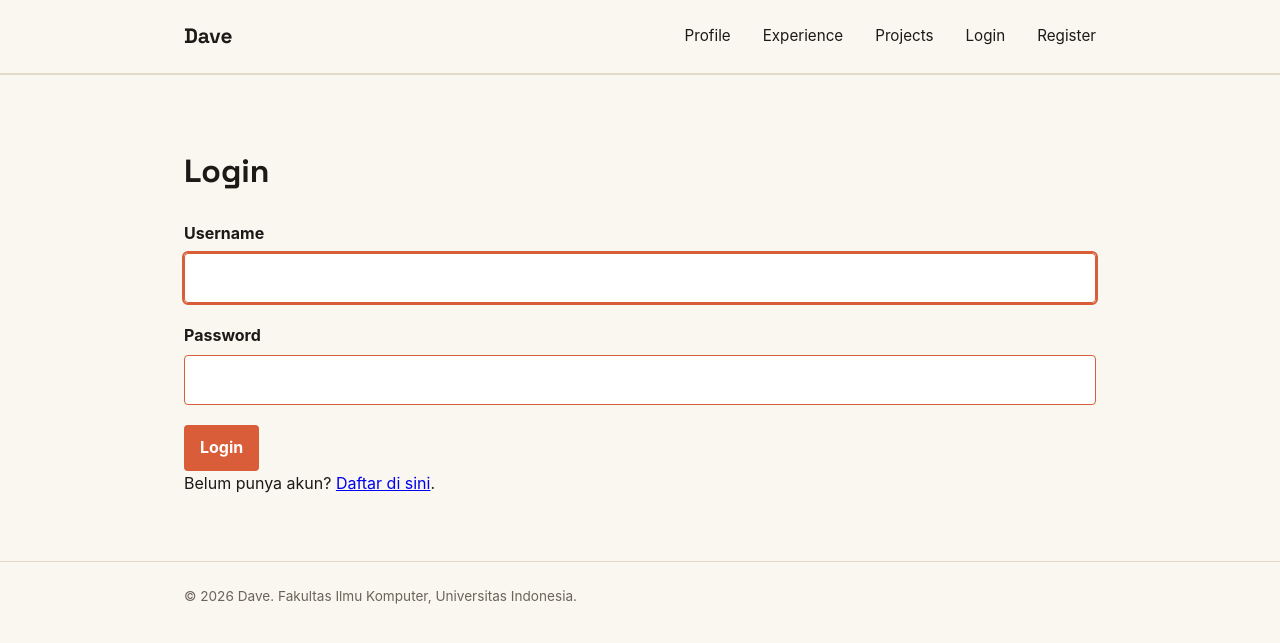
After one commit to OkehBero/myportofolio, a Django app: page /login/ in a window 1280 px wide. The commit adds this page. Shown: the top 643 px of the page. Run offline with Django 5.2, Linux system fonts and the light colour scheme.

Commit message:
Tutorial 4

```diff
--- a/main/urls.py
+++ b/main/urls.py
@@ -10,6 +10,12 @@ from main.views import (
     create_project,
     delete_project,
     get_projects_json,
+    toggle_star,
+
+    ### ====== Tutorial 4 ====== ###
+    register,
+    login_user,
+    logout_user,
 )
 
 app_name = "main"
@@ -29,4 +35,16 @@ urlpatterns = [
     path("projects/add/", create_project, name="create_project"),
     path("projects/<uuid:project_id>/delete/", delete_project, name="delete_project"),
     path("api/projects/", get_projects_json, name="get_projects_json"),
+
+    ### ====== Tutorial 4 ====== ###
+    ### Logout dan Login
+    path("register/", register, name="register"),
+    path("login/", login_user, name="login"),
+    path("logout/", logout_user, name="logout"),
+
+    path(
+        "projects/<uuid:project_id>/star/",
+        toggle_star,
+        name="toggle_star",
+    ),
 ]
--- a/main/views.py
+++ b/main/views.py
@@ -1,11 +1,19 @@
 from django.shortcuts import get_object_or_404, redirect, render
 from main.models import Experience, Project
 from django.contrib import messages
+from django.contrib.auth import login, logout
+from django.contrib.auth.decorators import login_required
+from django.contrib.auth.forms import AuthenticationForm, UserCreationForm
 from django.core import serializers
+from django.core.exceptions import PermissionDenied
 from django.http import HttpResponse
 from main.forms import ProjectForm, ExperienceForm
 
+### ====== Tutorial 4 ====== ###
+import datetime
+
 def show_main(request):
+    last_login = request.COOKIES.get('last_login', 'Belum ada sesi login / Cookie tidak ditemukan')
     context = {
         "name": "Dave",
         "npm": "2506656601",
@@ -14,6 +22,7 @@ def show_main(request):
             "Mahasiswa Ilmu Komputer Universitas Indonesia yang tertarik "
             "pada pengembangan kecerdasan artifisial dan keamanan siber."
         ),
+        "last_login" : last_login,
     }
     return render(request, "index.html", context)
 
@@ -84,7 +93,9 @@ def get_projects_json(request):
     projects = Project.objects.all()
     if title_query:
         projects = projects.filter(title__icontains=title_query)
-    projects_json = serializers.serialize("json", projects)
+    projects_json = serializers.serialize(
+    "json", projects, use_natural_foreign_keys=True  # Tambahkan argumen ini
+    )
     return HttpResponse(projects_json, content_type="application/json")
 
 def show_projects(request):
@@ -101,7 +112,11 @@ def show_projects(request):
     }
     return render(request, "project.html", context)
 
+@login_required(login_url="/login/")
 def create_project(request):
+    if not request.user.is_superuser:
+        raise PermissionDenied
+
     """Menambahkan proyek baru menggunakan ProjectForm."""
     form = ProjectForm(request.POST or None)
     if request.method == "POST" and form.is_valid():
@@ -114,10 +129,66 @@ def create_project(request):
     }
     return render(request, "projects_form.html", context)
 
+@login_required(login_url="/login/")
 def delete_project(request, project_id):
+    if not request.user.is_superuser:
+        raise PermissionDenied
+
     """Menghapus proyek berdasarkan ID."""
     project = get_object_or_404(Project, pk=project_id)
     if request.method == "POST":
         project.delete()
         messages.success(request, "Project berhasil dihapus!")
     return redirect("main:show_projects")
+
+### ====== TUTORIAL 4 ====== ###
+def register(request):
+    form = UserCreationForm(request.POST or None)
+
+    if request.method == "POST" and form.is_valid():
+        form.save()
+        messages.success(request, "Akun berhasil dibuat. Silakan login.")
+        return redirect("main:login")
+
+    context = {
+        "name" : "Dave",
+        "form" : form,
+    }
+    return render(request, "register.html", context)
+
+def login_user(request):
+    form = AuthenticationForm(request, data=request.POST or None)
+
+    if request.method == "POST" and form.is_valid():
+        user = form.get_user()
+        login(request, user)
+        response = redirect("main:show_main")
+        response.set_cookie('last_login', datetime.datetime.now().strftime('%Y-%m-%d %H:%M:%S'))
+        return response
+
+    context = {
+        "name" : "Dave",
+        "form" : form,
+    }
+    return render(request, "login.html", context)
+
+def logout_user(request):
+    logout(request)
+    response = redirect("main:show_main")
+    response.delete_cookie('last_login')
+    return response
+
+# Tanpa cek is_superuser: semua akun yang sudah login boleh memberi star
+@login_required(login_url="/login/")
+def toggle_star(request, project_id):
+    project = get_object_or_404(Project, pk=project_id)
+
+    if request.method == "POST":
+        # Kalau akun ini sudah pernah memberi star, batalkan star-nya.
+        # Kalau belum, tambahkan star.
+        if request.user in project.starred_by.all():
+            project.starred_by.remove(request.user)
+        else:
+            project.starred_by.add(request.user)
+
+    return redirect("main:show_projects")
--- a/portofolio/settings.py
+++ b/portofolio/settings.py
@@ -63,6 +63,7 @@ TEMPLATES = [
         'APP_DIRS': True,
         'OPTIONS': {
             'context_processors': [
+                "django.template.context_processors.debug",
                 'django.template.context_processors.request',
                 'django.contrib.auth.context_processors.auth',
                 'django.contrib.messages.context_processors.messages',
--- a/static/css/style.css
+++ b/static/css/style.css
@@ -361,3 +361,27 @@ h1, .brand {
   outline: 2px solid var(--accent);
   border-color: var(--accent);
 }
+
+/*### ====== Tutorial 4 ====== ###*/
+
+.star-form {
+    display: inline;
+}
+
+.button-star {
+    display: inline-flex;
+    align-items: center;
+    gap: 0.4rem;
+    background: var(--ink);
+}
+
+.button-star.is-starred {
+    background: var(--accent);
+}
+
+.star-count {
+    padding: 0.05rem 0.4rem;
+    border-radius: 999px;
+    background: rgba(255, 255, 255, 0.25);
+    font-size: 0.8rem;
+}
--- a/templates/base.html
+++ b/templates/base.html
@@ -19,8 +19,15 @@
             <nav>
                 <a href="{% url 'main:show_main' %}">Profile</a>
                 <a href="{% url 'main:show_experience' %}">Experience</a>
-                <!-- Sesuaikan show_project / show_projects dengan name di main/urls.py kamu -->
                 <a href="{% url 'main:show_projects' %}">Projects</a>
+
+                {% if user.is_authenticated %}
+                    <span class="nav-user">{{ user.username }}</span>
+                    <a href="{% url 'main:logout' %}">Logout</a>
+                {% else %}
+                    <a href="{% url 'main:login' %}">Login</a>
+                    <a href ="{% url 'main:register' %}">Register</a>
+                {% endif %}
             </nav>
         </div>
     </header>
--- a/templates/index.html
+++ b/templates/index.html
@@ -28,6 +28,10 @@
                             <dt>Program</dt>
                             <dd>{{ study_program }}</dd>
                         </div>
+                        <div class="meta-row">
+                            <dt>Sesi Terakhir Login</dt>
+                            <dd>{{ last_login }}</dd>
+                        </div>
                     </dl>
                     <div class="social-links">
                         <a href="https://github.com/OkehBero" class="social-link">GitHub</a>
--- /dev/null
+++ b/templates/login.html
@@ -0,0 +1,33 @@
+{% extends "base.html" %}
+{% block meta %}
+    <title>Login - {{ name }}</title>
+{% endblock meta %}
+{% block content %}
+    <main>
+        <section class="experience-section">
+            <div class="container">
+                <h1>Login</h1>
+                {% for message in messages %}
+                    <p class="form-message">{{ message }}</p>
+                {% endfor %}
+                <form method="post" action="{% url 'main:login' %}" class="project-form">
+                    {% csrf_token %}
+                    {% for field in form %}
+                        <div class="form-group">
+                            <label for="{{ field.id_for_label }}">{{ field.label }}</label>
+                            {{ field }}
+                            {% for error in field.errors %}
+                                <p class="form-error">{{ error }}</p>
+                            {% endfor %}
+                        </div>
+                    {% endfor %}
+                    {% for error in form.non_field_errors %}
+                        <p class="form-error">{{ error }}</p>
+                    {% endfor %}
+                    <button type="submit" class="button">Login</button>
+                </form>
+                <p>Belum punya akun? <a href="{% url 'main:register' %}">Daftar di sini</a>.</p>
+            </div>
+        </section>
+    </main>
+{% endblock content %}
```
Also changed, not shown: main/models.py (+7 -0 lines), templates/components/project_star.html (added, +10 -0 lines), templates/project.html (+32 -7 lines), templates/register.html (added, +33 -0 lines), main/migrations/0004_project_starred_by.py (added).
